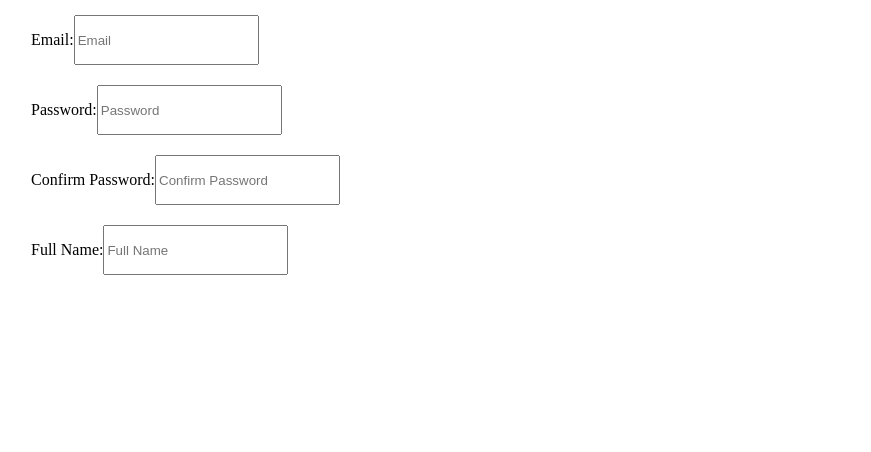
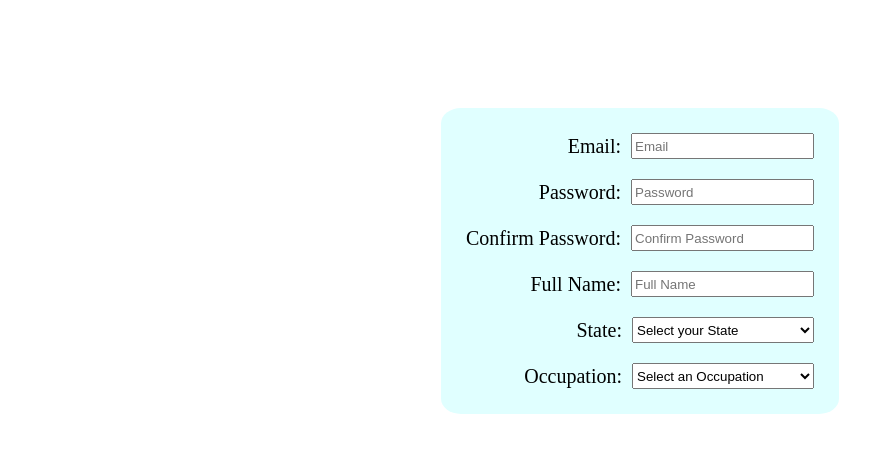
Before and after one commit to AKeyframe/Fetch-Frontend-Test, a React (Create React App) app: page / in a window 1280 px wide. Shown: the top 452 px of the page, without its empty margins (0-871 px from the left). Built offline with nearby package versions, Linux system fonts and the light colour scheme.

Commit message:
dropdown component and basic css

```diff
--- a/src/App.js
+++ b/src/App.js
@@ -4,11 +4,11 @@ import Main from './pages/main.js'
 
 function App() {
   return (
-    <body className="App">
+    <div className="App">
       <Routes>
         <Route path='/' element={<Main />}/>
       </Routes>
-    </body>
+    </div>
   );
 }
 
--- /dev/null
+++ b/src/components/DropInput.js
@@ -0,0 +1,20 @@
+
+
+
+
+export default function DropInput(props){
+
+    return(
+        <div className='DropInput'>
+            <label> {props.DisplayName}:
+                <select name='occupation'
+                        value={props.form[props.formName]}
+                        onChange={props.handleChange}>
+
+                    <option value='0'>{props.placeholder}</option>
+                    <option value='1'>We'll get this from a map()</option>
+                </select>
+            </label>
+        </div>
+    );
+}
--- a/src/components/TextInput.js
+++ b/src/components/TextInput.js
@@ -7,13 +7,15 @@ export default function TextInput(props){
 
     return(
         <div className="TextInput">
-            <p>{props.DisplayName}: </p>
-            <input  type='text'
-                    placeholder={props.DisplayName}
-                    name={props.formName}
-                    value={props.form[props.formName]}
-                    onChange={props.handleChange}
-            />
+            <label> {props.DisplayName}:
+                <input  type={props.pw === 'true' ? "password" : "text"}
+                        placeholder={props.DisplayName}
+                        name={props.formName}
+                        value={props.form[props.formName]}
+                        onChange={props.handleChange}
+                />
+
+            </label>
         </div>
     );
 
--- a/src/components/compCSS.scss
+++ b/src/components/compCSS.scss
@@ -1,8 +1,33 @@
 
 
-.TextInput{
-    display: flex;
+.TextInput, .DropInput{
+    font-size: 20px;
+    margin: 10px;
 
-    margin: 10px;
-    padding: 5px;
+    label {
+        display: flex;
+        flex-direction: row;
+        justify-content: flex-end;
+        align-items: center;
+
+    }
+
+    input, select{
+        height: 20px;
+        width: 175px;
+
+        box-sizing: content-box;
+        margin-left: 10px;
+    }
+
+    select{
+        height: 24px;
+        width: 180px;
+    }
+
+
+
+    p{
+        margin: 0px 10px 0px 0px;
+    }
 }
--- /dev/null
+++ b/src/pages/css/main.scss
@@ -0,0 +1,21 @@
+
+
+main{
+    display: flex;
+    justify-content: center;
+
+
+    .form{
+        display: flex;
+        flex-direction: column;
+
+        background-color: lightcyan;
+        border-radius: 5%;
+
+        margin-top: 100px;
+        padding: 15px;
+
+
+    }
+
+}
--- a/src/pages/main.js
+++ b/src/pages/main.js
@@ -1,7 +1,8 @@
 import '../App.scss'
-
+import './css/main.scss'
 import { useState } from 'react'
 import TextInput from '../components/TextInput'
+import DropInput from '../components/DropInput';
 
 // import { Link } from "react-router-dom";
 
@@ -16,17 +17,27 @@ export default function Main(props){
         occupation: ''
     });
 
+    //Temp
+    const [options, setOptions] = useState({
+        occupations: [],
+        states: []
+    })
+
 
     function handleChange(e){
+
         setForm(prev => ({
             ...prev,
             [e.target.name]: e.target.value
         }))
+
+
+
     }
 
     return(
         <main>
-            <div className="forum">
+            <div className="form">
                 <TextInput  DisplayName='Email'
                             formName='email'
                             form={form}
@@ -34,11 +45,13 @@ export default function Main(props){
 
                 <TextInput  DisplayName='Password'
                             formName='pw'
+                            pw="true"
                             form={form}
                             handleChange= {handleChange}/>
 
                 <TextInput  DisplayName='Confirm Password'
                             formName='pwc'
+                            pw='true'
                             form={form}
                             handleChange= {handleChange}/>
 
@@ -47,6 +60,20 @@ export default function Main(props){
                             form={form}
                             handleChange= {handleChange}/>
 
+                <DropInput  DisplayName='State'
+                            formName='state'
+                            placeholder='Select your State'
+                            form={form}
+                            options={options.states}
+                            handleChange={handleChange} />
+
+                <DropInput  DisplayName='Occupation'
+                            formName='occupation'
+                            placeholder='Select an Occupation'
+                            form={form}
+                            options={options.occupations}
+                            handleChange={handleChange}/>
+
             </div>
         </main>
     )
```
